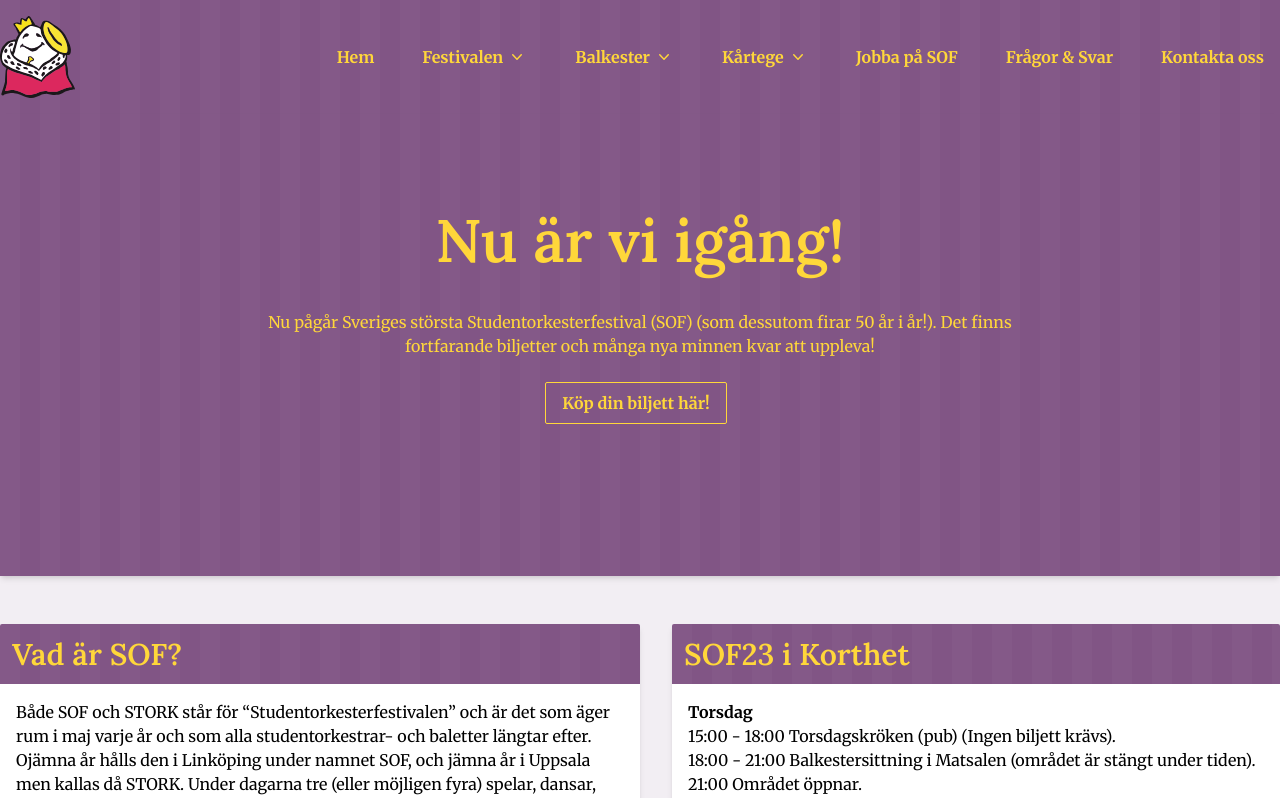
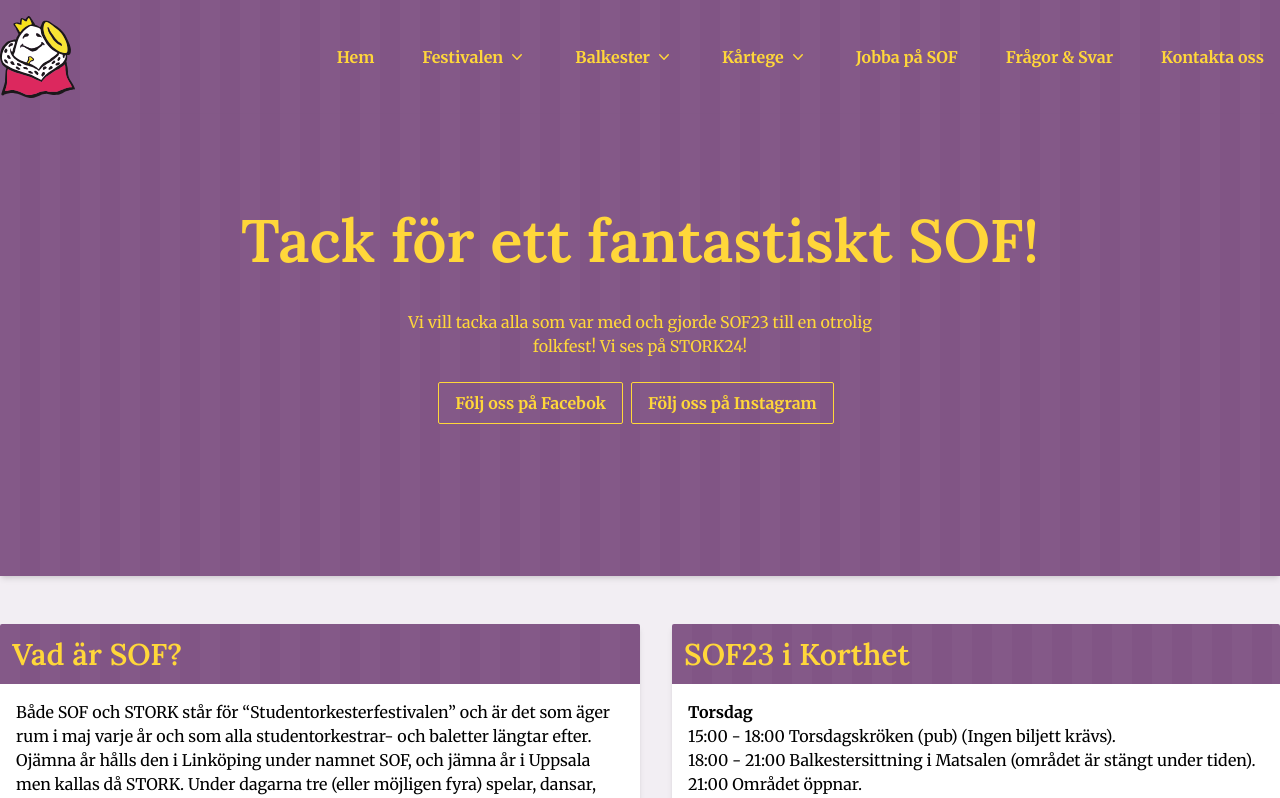
Before and after one commit to WheresMarco/SOF23, a Next.js app: page / in a window 1280 px wide. Shown: the top 798 px of the page. Built offline with nearby package versions, Linux system fonts and the light colour scheme.

Commit message:
We are done

```diff
--- a/app/page.jsx
+++ b/app/page.jsx
@@ -23,16 +23,19 @@
             <h1
               className={`${lora.className} text-6xl 2xl:text-9xl mb-4 md:mb-8 font-semibold`}
             >
-              Nu är vi igång!
+              Tack för ett fantastiskt SOF!
             </h1>
             <p className="px-4 md:w-2/3 m-auto mb-2">
-              Nu pågår Sveriges största Studentorkesterfestival (SOF) (som dessutom
-              firar 50 år i år!). Det finns fortfarande biljetter och många nya minnen kvar att uppleva!
+              Vi vill tacka alla som var med och gjorde SOF23 till en otrolig folkfest! Vi ses på STORK24!
             </p>
 
             <p>
-              <Link className="btn btn-yellow mr-2" href="https://billio.app/event/sof" target="_blank"  rel="noreferrer">
-                Köp din biljett här!
+              <Link className="btn btn-yellow mr-2" href="https://www.facebook.com/Studentorkesterfestivalen" target="_blank"  rel="noreferrer">
+                Följ oss på Facebok
+              </Link>
+
+              <Link className="btn btn-yellow mr-2" href="https://www.instagram.com/studentorkesterfestivalen/" target="_blank"  rel="noreferrer">
+                Följ oss på Instagram
               </Link>
             </p>
           </div>
```
